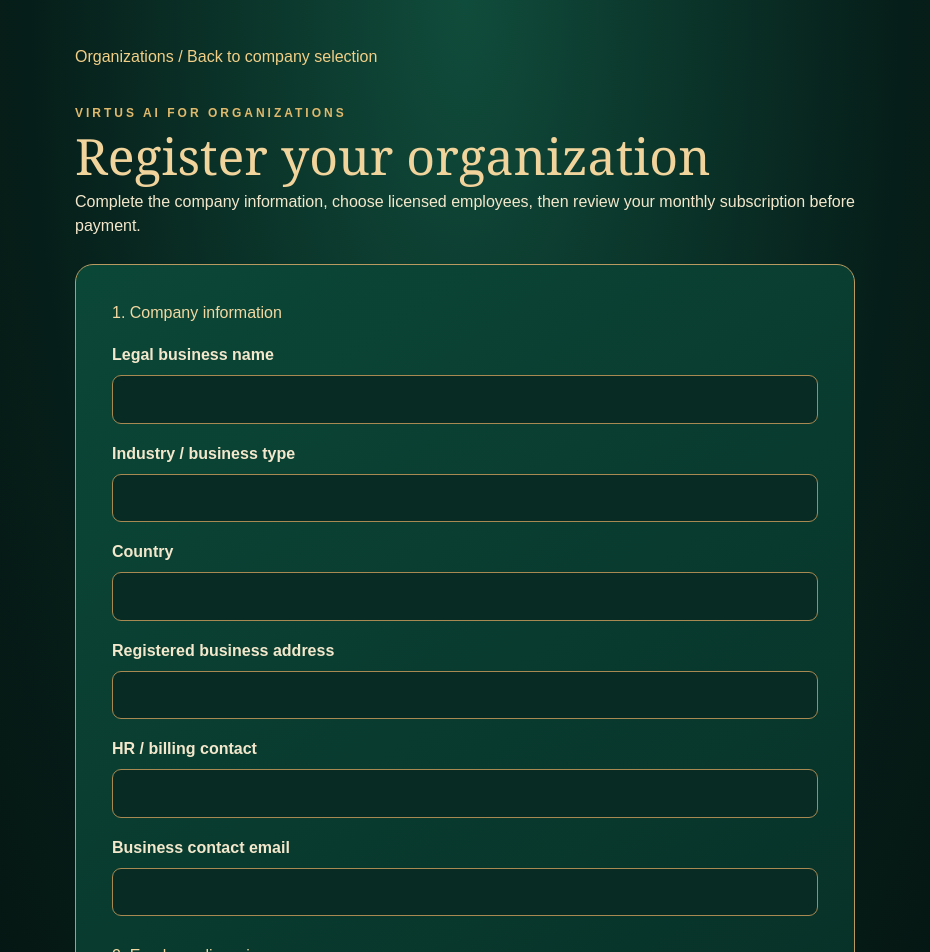
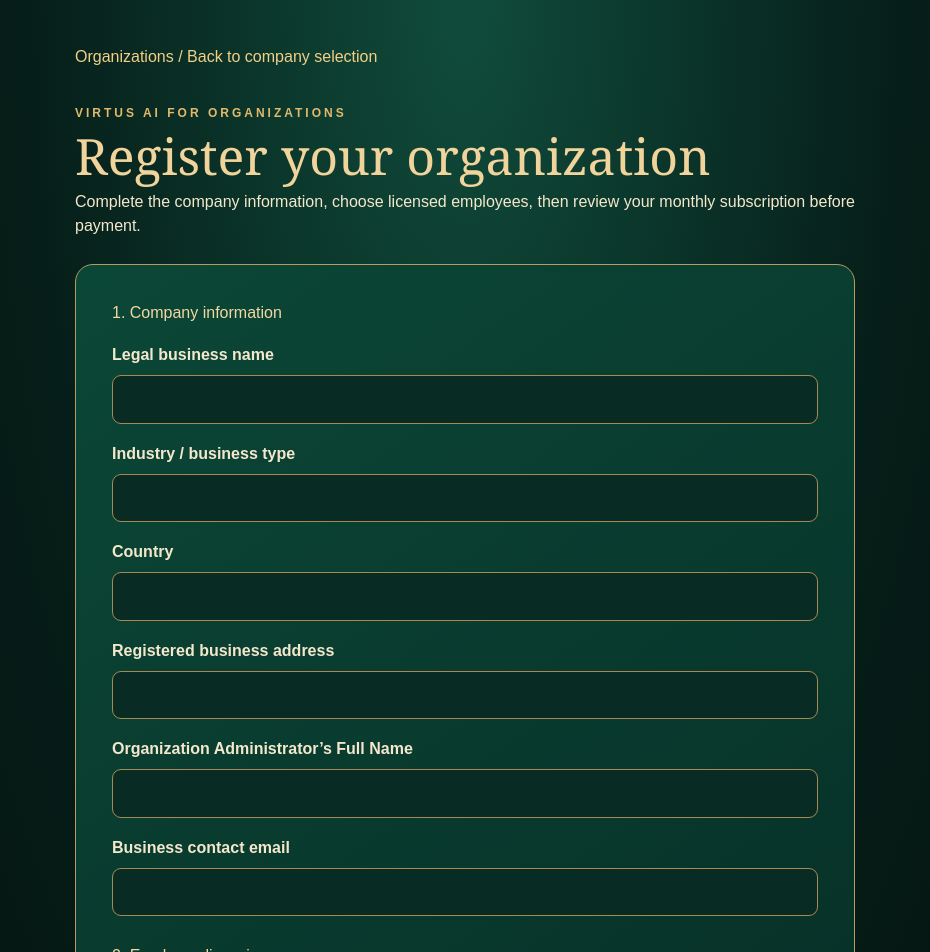
Before and after one commit to SirSebastian-ux/virtus.ai, a Next.js app: page /organizations/register in a window 1280 px wide. Shown: the top 952 px of the page, without its empty margins (175-1105 px from the left). Built offline with nearby package versions, Linux system fonts and the light colour scheme; no server answers.

Commit message:
Clarify organization administrator registration label

```diff
--- a/app/organizations/register/page.js
+++ b/app/organizations/register/page.js
@@ -2,7 +2,7 @@
 import {useState} from "react";
 import Link from "next/link";
 const initial={name:"",industry:"",country:"",business_address:"",contact_name:"",contact_email:"",total_employees:5,requested_seats:5};
-const fields=[["name","Legal business name"],["industry","Industry / business type"],["country","Country"],["business_address","Registered business address"],["contact_name","HR / billing contact"],["contact_email","Business contact email"]];
+const fields=[["name","Legal business name"],["industry","Industry / business type"],["country","Country"],["business_address","Registered business address"],["contact_name","Organization Administrator’s Full Name"],["contact_email","Business contact email"]];
 export default function RegisterOrganization(){
  const [form,setForm]=useState(initial),[busy,setBusy]=useState(false),[message,setMessage]=useState(""),[registered,setRegistered]=useState("");
  const update=(key,value)=>setForm(v=>({...v,[key]:value}));
```
